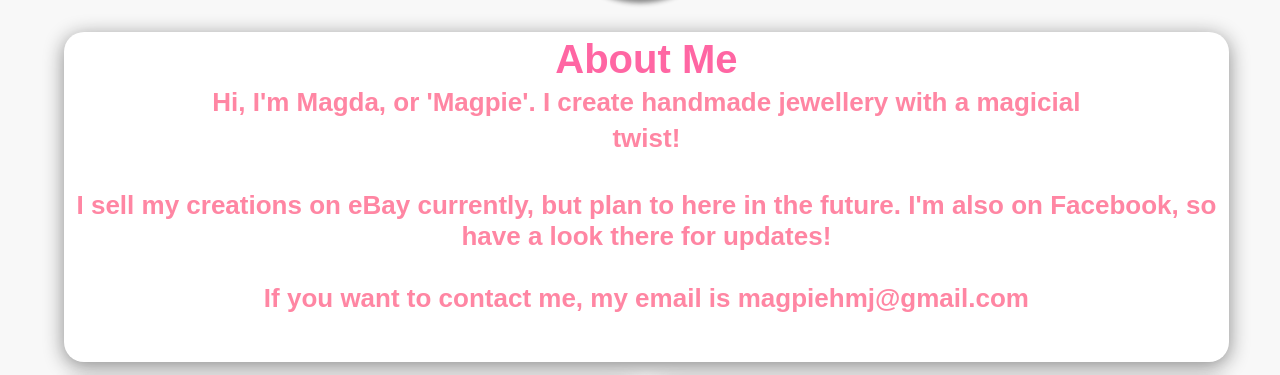
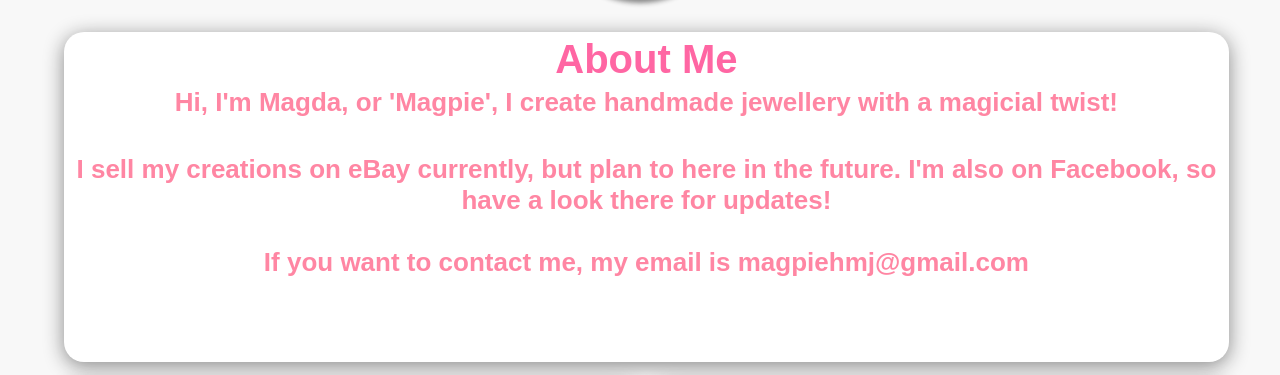
Before and after one commit to MagpiesHandmade/MagpiesHandmade.github.io, a plain HTML site: page index.html in a window 1280 px wide. Shown: the part 298-673 px from the top of the page. Drawn offline with Linux system fonts and the light colour scheme.

Commit message:
Update index.html

```diff
--- a/index.html
+++ b/index.html
@@ -37,7 +37,7 @@
         <div class="thecontent">
             <div id="description">
                 <h1 class="itemtitle"> About Me </h1>
-                <h2 class="desc"> Hi, I'm Magda, or 'Magpie'. I create handmade jewellery with a magicial</h2> <div id="twist"><h2 class="desc">twist!</h2></div> <h2 class="desc"> <br> I sell my creations on eBay currently, but plan to here in the future. I'm also on Facebook, so have a look there for updates!<br><br> If you want to contact me, my email is <a href="mailto:magpiehmj@gmail.com" target="_top"> magpiehmj@gmail.com  </a></h2>
+                <h2 class="desc"> Hi, I'm Magda, or 'Magpie', I create handmade jewellery with a magicial twist! </h2> <h2 class="desc"> <br> I sell my creations on eBay currently, but plan to here in the future. I'm also on Facebook, so have a look there for updates!<br><br> If you want to contact me, my email is <a href="mailto:magpiehmj@gmail.com" target="_top"> magpiehmj@gmail.com  </a></h2>
             </div>
 
             <div id="imagebox">
```
